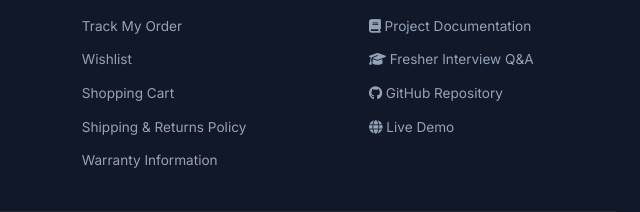
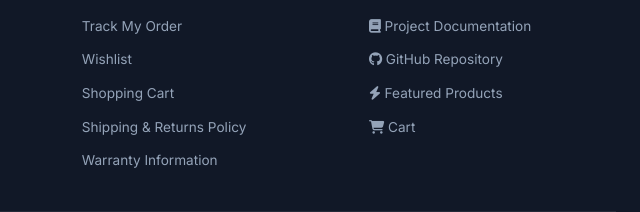
Before and after one commit to Premsai19/E-commerce, a plain HTML site: page index.html in a window 1280 px wide. Shown: the part 2891-3103 px from the top of the page, 640-1280 px from the left. Drawn offline with Linux system fonts and the light colour scheme.

Commit message:
Remove interview guide from public repository

```diff
--- a/index.html
+++ b/index.html
@@ -566,9 +566,9 @@
           <h4>Developer Info</h4>
           <ul>
             <li><a href="README.md" target="_blank"><i class="fas fa-book"></i> Project Documentation</a></li>
-            <li><a href="INTERVIEW_GUIDE.md" target="_blank"><i class="fas fa-graduation-cap"></i> Fresher Interview Q&A</a></li>
-            <li><a href="https://github.com" target="_blank"><i class="fab fa-github"></i> GitHub Repository</a></li>
-            <li><a href="#"><i class="fas fa-globe"></i> Live Demo</a></li>
+            <li><a href="https://github.com/Premsai19/E-commerce" target="_blank"><i class="fab fa-github"></i> GitHub Repository</a></li>
+            <li><a href="#catalog"><i class="fas fa-bolt"></i> Featured Products</a></li>
+            <li><a href="#" class="btn-open-cart"><i class="fas fa-shopping-cart"></i> Cart</a></li>
           </ul>
         </div>
       </div>
```
Also changed, not shown: 2 other files.
